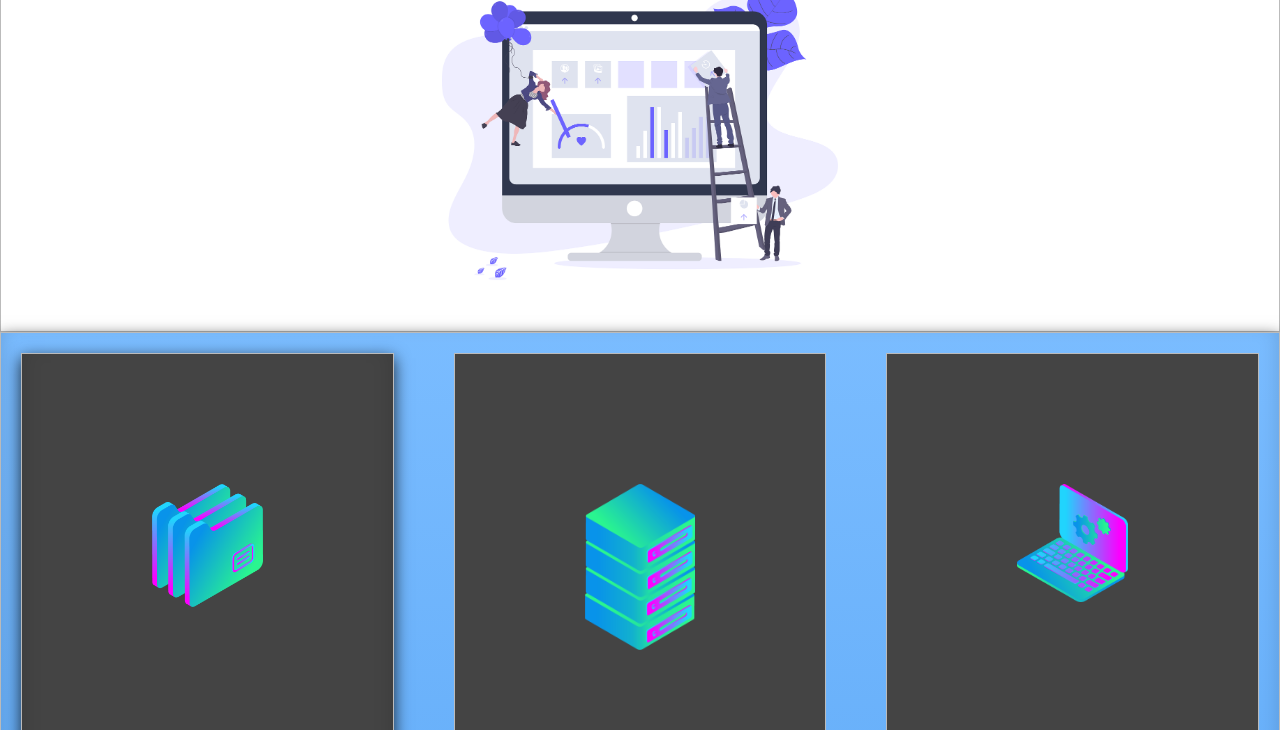
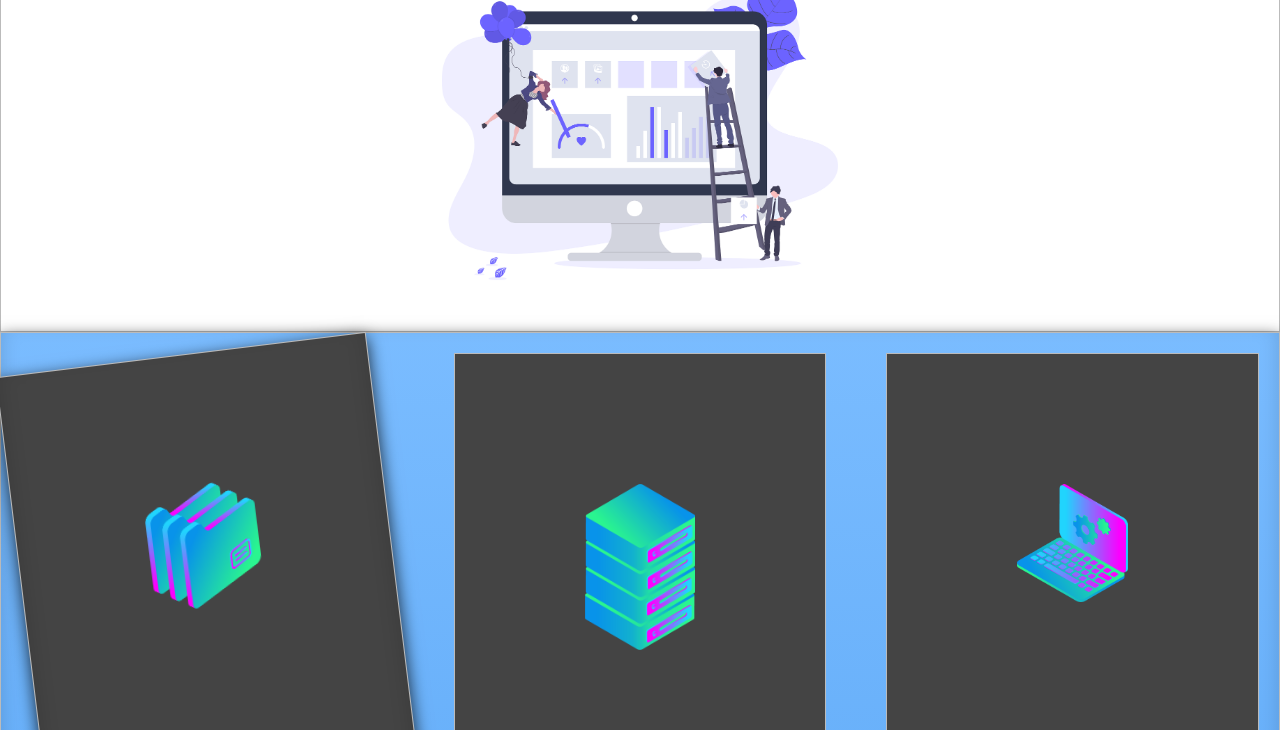
Before and after one commit to EmmaWuxy/web-dev, a plain HTML site: page css-grid/navigation-bar/index.html in a window 1280 px wide. In both pictures the pointer is over the element 207 px from the left and 644 px from the top of the page. Shown: the part 70-800 px from the top of the page. Drawn offline with Linux system fonts and the light colour scheme.

Commit message:
change box hover style

```diff
--- a/css-grid/navigation-bar/style.css
+++ b/css-grid/navigation-bar/style.css
@@ -21,6 +21,13 @@ body {
     -moz-box-shadow:rgba(0,0,0,0.8) 0px 5px 15px, inset rgba(0,0,0,0.15) 0px -10px 20px;
     -o-box-shadow:rgba(0,0,0,0.8) 0px 5px 15px, inset rgba(0,0,0,0.15) 0px -10px 20px;
     box-shadow:rgba(0,0,0,0.8) 0px 5px 15px, inset rgba(0,0,0,0.15) 0px -10px 20px;
+}
+
+.box:hover {
+    -webkit-box-transform: rotate(-7deg);
+    -moz-box-transform: rotate(-7deg);
+    -o-box-transform: rotate(-7deg);
+    transform: rotate(-7deg);
 }
 
 /* NAV */
```
